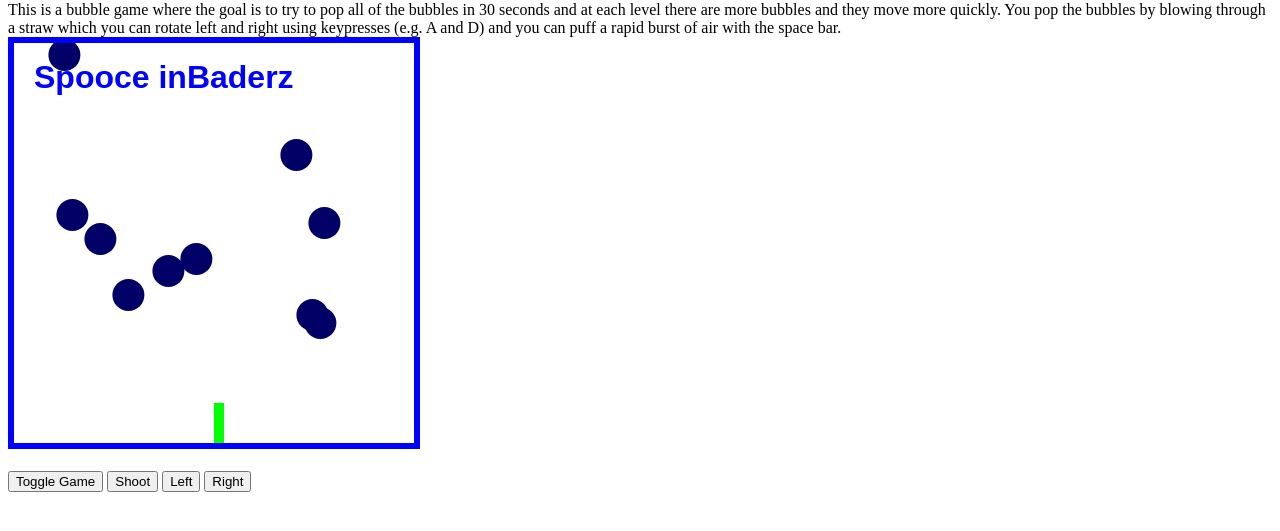
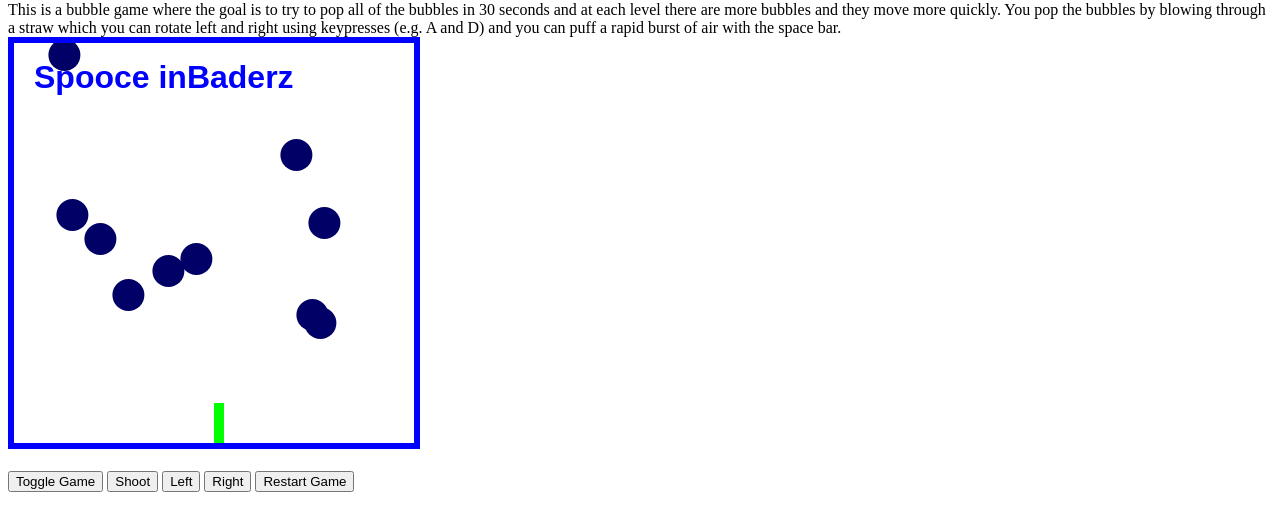
Before and after one commit to ursinewalrus/Space_Invaders, a plain HTML site: page index.html in a window 1280 px wide. Shown: the part 79-610 px from the top of the page. Drawn offline with Linux system fonts and the light colour scheme.

Commit message:
restart buttobn

```diff
--- a/index.html
+++ b/index.html
@@ -28,6 +28,7 @@ using keypresses (e.g. A and D) and you can puff a rapid burst of air with the s
 <button onclick="shoot()">Shoot</button>
 <button onclick="left()">Left</button>
 <button onclick="right()">Right</button>
+<button onclick="restart()">Restart Game</button>
 
 
 </body>
--- a/spaceinvaders.js
+++ b/spaceinvaders.js
@@ -237,7 +237,10 @@ function draw_straw(cont, straw){
 
 }
 
-
+function restart () {
+    gm = new game_model();
+    gm.running = !gm.running;
+    }
 function shoot(){
     console.log(gm.theStraw.x);
     var trans = gm.theStraw.x/4;
```
